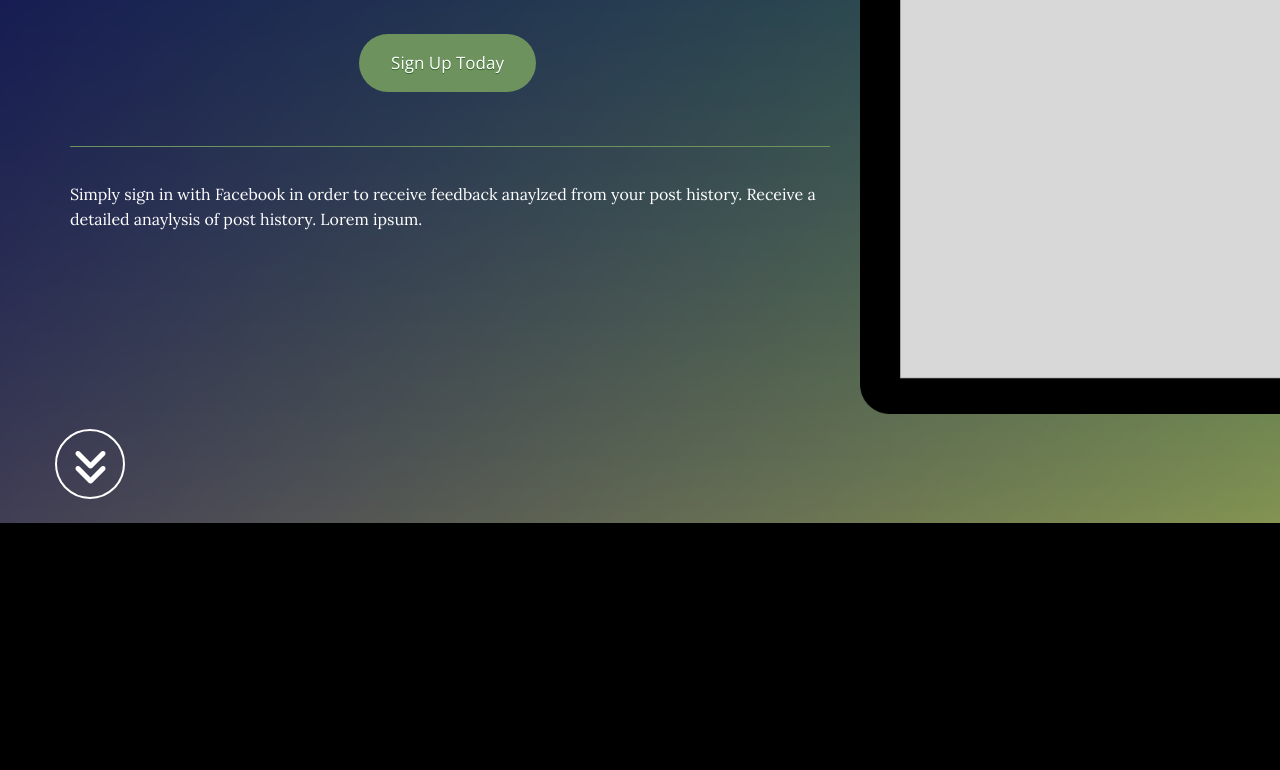
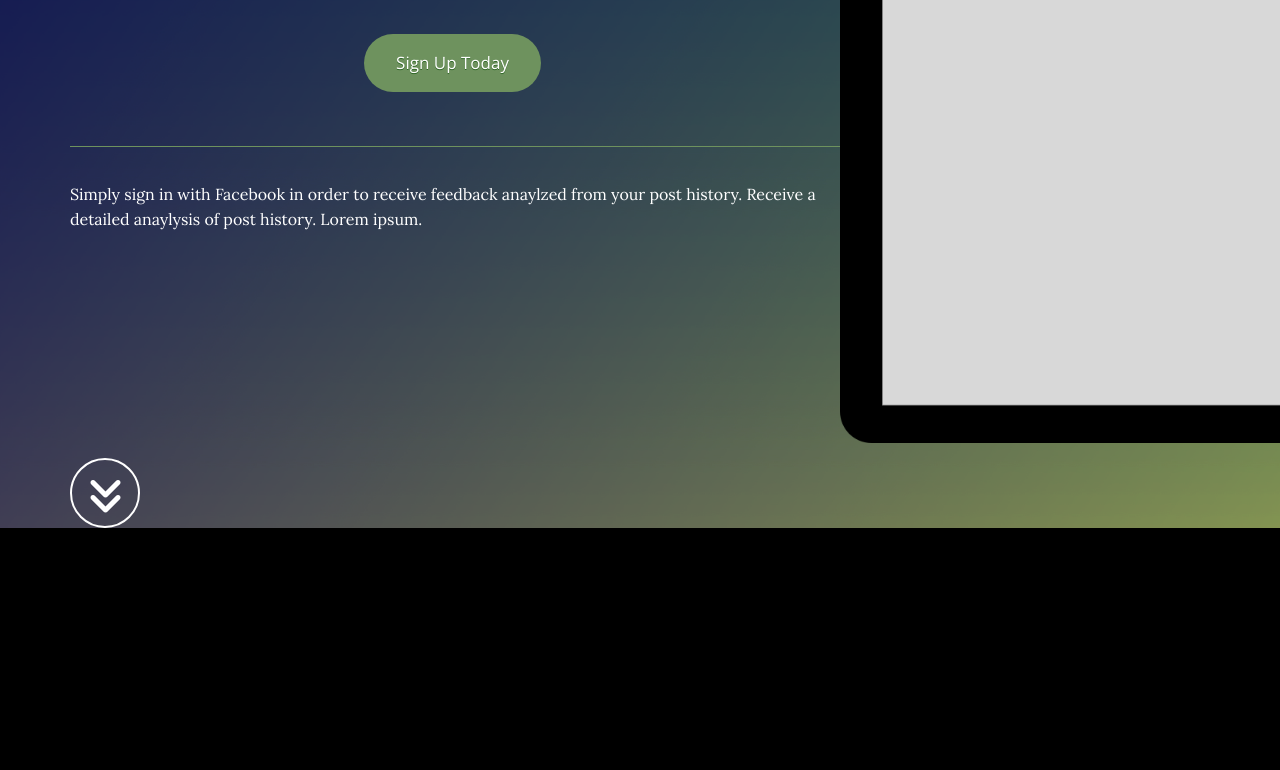
Before and after one commit to alexanderlam/raven, a plain HTML site: page index.html in a window 1280 px wide. Shown: the part 277-1047 px from the top of the page. Drawn offline with nearby package versions, Linux system fonts and the light colour scheme; some packages are replaced by stand-ins of ours.

Commit message:
Removed Gutter

```diff
--- a/css/grayscale.css
+++ b/css/grayscale.css
@@ -412,3 +412,12 @@ body {
     padding-right:0px;
 
 }
+.row.no-gutters {
+  margin-right: 0;
+  margin-left: 0;
+}
+.row.no-gutters > [class^="col-"],
+.row.no-gutters > [class*=" col-"] {
+  padding-right: 0;
+  padding-left: 0;
+}
--- a/index.html
+++ b/index.html
@@ -69,7 +69,7 @@
     <header class="intro">
         <div class="intro-body">
             <div class="container">
-                <div class="row">
+                <div class="row no-gutters">
                     <div class="col-md-8">
                         <h1 class="brand-heading">Raven visualizes mental illness history instantly.</h1>
                         <br>
```
